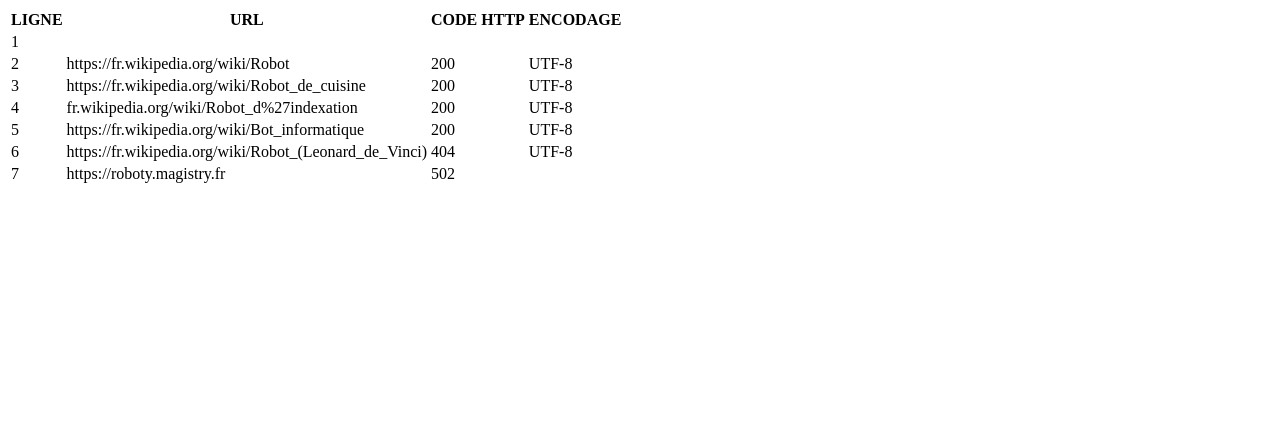
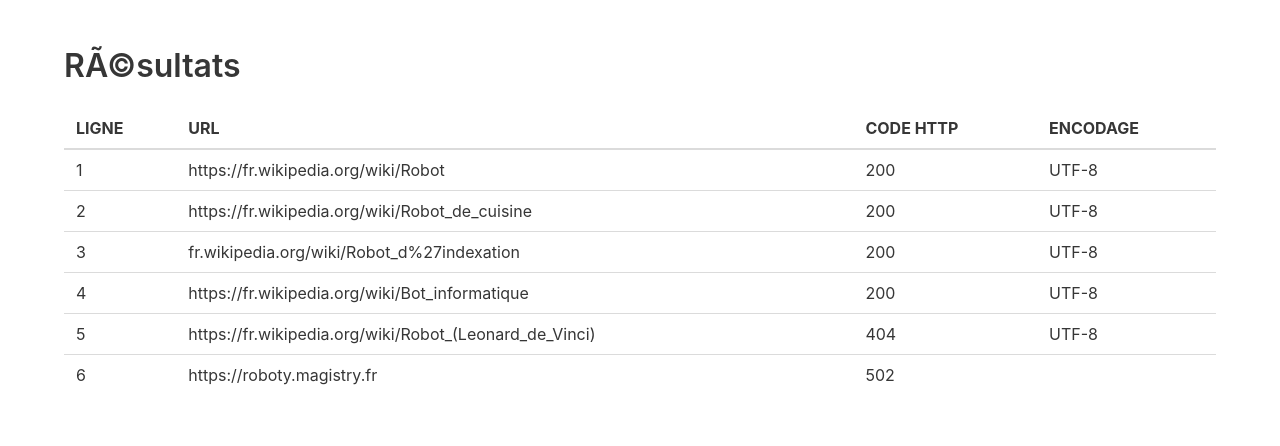
Before and after one commit to Paz2311/PPE1-2023, a plain HTML site: page tableau.html in a window 1280 px wide. Drawn offline with nearby package versions, Linux system fonts and the light colour scheme.

Commit message:
Update tableau.html

```diff
--- a/tableau.html
+++ b/tableau.html
@@ -1,64 +1,64 @@
-<html>
+<!DOCTYPE html>
+<html lang="fr">
 <head>
 	<meta charset=UTF-8/>
+	<meta name="viewport" content="width=device-width, initial-scale=1">
+    <title>Tabla de Resultados</title>
+    <link rel="stylesheet" href="https://cdn.jsdelivr.net/npm/bulma@0.9.4/css/bulma.min.css">
 </head>
 <body>
-	<table>
+    <section class="section">
+        <div class="container">
+            <h1 class="title">Résultats</h1>
+
+            <div class="table-container">
+                <table class="table is-fullwidth">
+			<thead>
 				<tr>
 					<th>LIGNE</th>
 					<th>URL</th>
 					<th>CODE HTTP</th>
 					<th>ENCODAGE</th>
 				</tr>
-
+			</thead>
+			<tbody>
 				<tr>
 					<td>1</td>
-		<td></td>
-		<td></td>
-		<td></td>
-	</tr>
-
-	<tr>
-		<td>2</td>
 					<td>https://fr.wikipedia.org/wiki/Robot</td>
 					<td>200</td>
 					<td>UTF-8</td>
 				</tr>
-
 				<tr>
-		<td>3</td>
+					<td>2</td>
 					<td>https://fr.wikipedia.org/wiki/Robot_de_cuisine</td>
 					<td>200</td>
 					<td>UTF-8</td>
 				</tr>
-
 				<tr>
-		<td>4</td>
+					<td>3</td>
 					<td>fr.wikipedia.org/wiki/Robot_d%27indexation</td>
 					<td>200</td>
 					<td>UTF-8</td>
 				</tr>
-
 				<tr>
-		<td>5</td>
+					<td>4</td>
 					<td>https://fr.wikipedia.org/wiki/Bot_informatique</td>
 					<td>200</td>
 					<td>UTF-8</td>
 				</tr>
-
 				<tr>
-		<td>6</td>
+					<td>5</td>
 					<td>https://fr.wikipedia.org/wiki/Robot_(Leonard_de_Vinci)</td>
 					<td>404</td>
 					<td>UTF-8</td>
 				</tr>
-
 				<tr>
-		<td>7</td>
+					<td>6</td>
 					<td>https://roboty.magistry.fr</td>
 					<td>502</td>
 					<td></td>
 				</tr>
+			</tbody>
 		</table>
 </body>
 </html>
```
Lines whose indentation alone changed are shown as unchanged.
